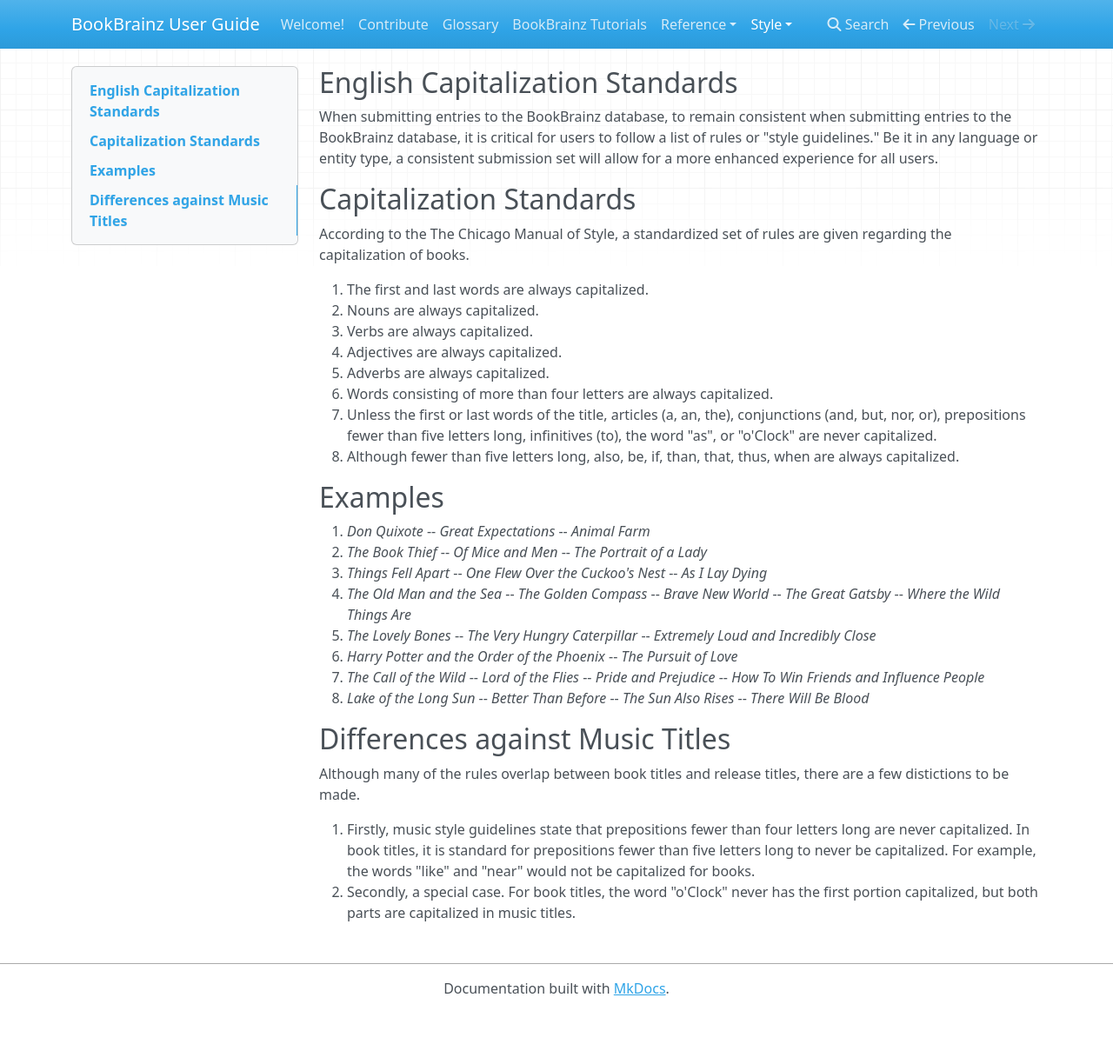
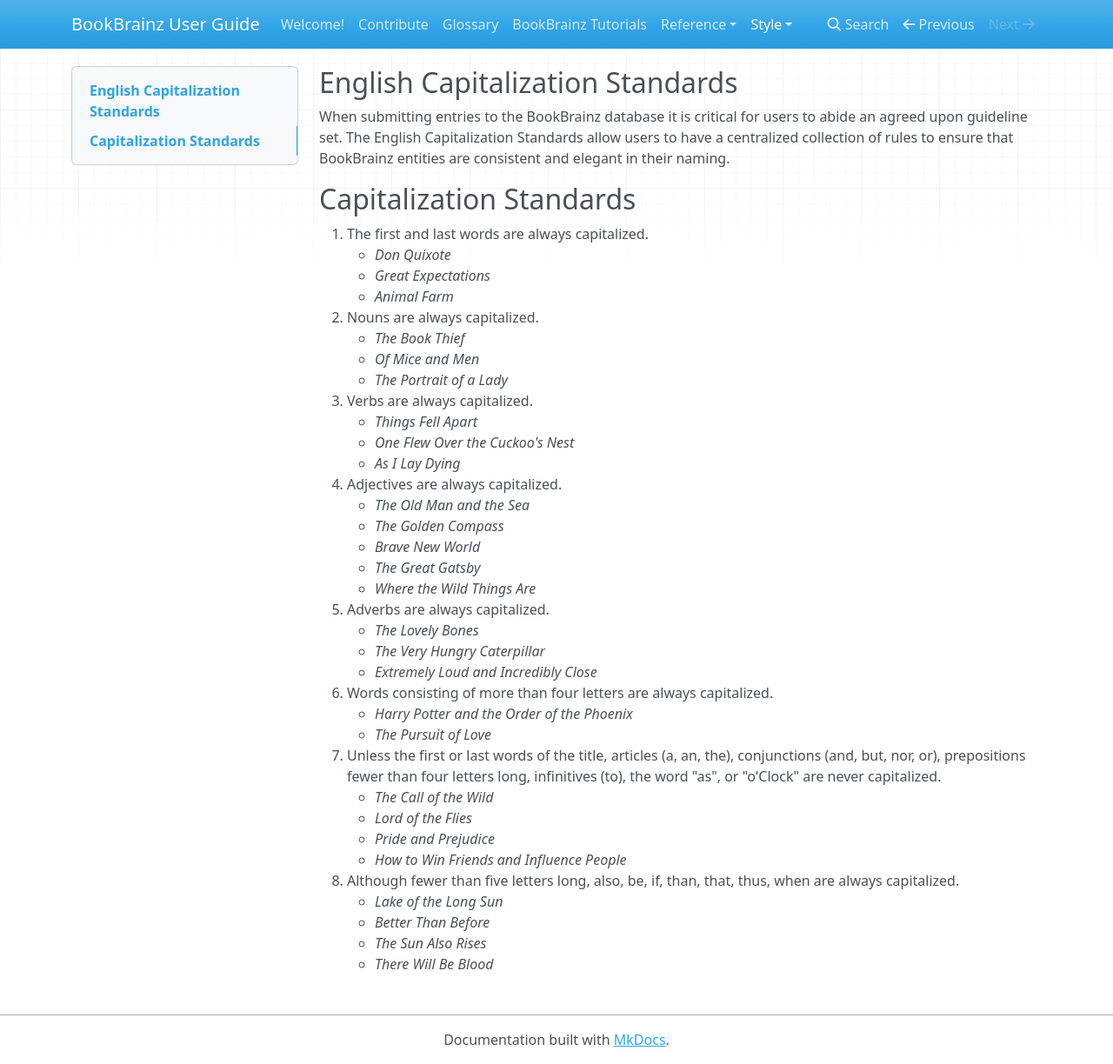
Before and after one commit to metabrainz/bookbrainz-user-guide, an MkDocs documentation site: the page built from docs/style/language_specific/capitalization-en.md, in a window 1280 px wide and 1224 px high. Shown: the whole window at 87% size. Built offline with MkDocs 1.6.1, drawn with Linux system fonts in a browser that asks for light colours; nearby versions of some CDN libraries.

Commit message:
BB-138: Revisions v1

```diff
--- a/docs/style/language_specific/capitalization-en.md
+++ b/docs/style/language_specific/capitalization-en.md
@@ -1,35 +1,43 @@
 English Capitalization Standards
 ---------------
 
-When submitting entries to the BookBrainz database, to remain consistent when submitting entries to the BookBrainz database, it is critical for users to follow a list of rules or "style guidelines." Be it in any language or entity type, a consistent submission set will allow for a more enhanced experience for all users.
+When submitting entries to the BookBrainz database it is critical for users to abide an agreed upon guideline set. The English Capitalization Standards allow users to have a centralized collection of rules to ensure that BookBrainz entities are consistent and elegant in their naming.
 
 Capitalization Standards
 ---------------
-According to the The Chicago Manual of Style, a standardized set of rules are given regarding the capitalization of books.
 
 1. The first and last words are always capitalized.
+	+ *Don Quixote*
+	+ *Great Expectations*
+	+ *Animal Farm*
 2. Nouns are always capitalized.
+	+ *The Book Thief*
+	+ *Of Mice and Men*
+	+ *The Portrait of a Lady*
 3. Verbs are always capitalized.
+	+ *Things Fell Apart*
+	+ *One Flew Over the Cuckoo's Nest*
+	+ *As I Lay Dying*
 4. Adjectives are always capitalized.
+	+ *The Old Man and the Sea*
+	+ *The Golden Compass*
+	+ *Brave New World*
+	+ *The Great Gatsby*
+	+ *Where the Wild Things Are*
 5. Adverbs are always capitalized.
+	+ *The Lovely Bones*
+	+ *The Very Hungry Caterpillar*
+	+ *Extremely Loud and Incredibly Close*
 6. Words consisting of more than four letters are always capitalized.
-7. Unless the first or last words of the title, articles (a, an, the), conjunctions (and, but, nor, or), prepositions fewer than five letters long, infinitives (to), the word "as", or "o'Clock" are never capitalized.
+	+ *Harry Potter and the Order of the Phoenix*
+	+ *The Pursuit of Love*
+7. Unless the first or last words of the title, articles (a, an, the), conjunctions (and, but, nor, or), prepositions fewer than four letters long, infinitives (to), the word "as", or "o'Clock" are never capitalized.
+	+ *The Call of the Wild*
+	+ *Lord of the Flies*
+	+ *Pride and Prejudice*
+	+ *How to Win Friends and Influence People*
 8. Although fewer than five letters long, also, be, if, than, that, thus, when are always capitalized.
-
-Examples
----------------
-1. *Don Quixote* -- *Great Expectations* -- *Animal Farm*
-2. *The Book Thief* -- *Of Mice and Men* -- *The Portrait of a Lady*
-3. *Things Fell Apart* -- *One Flew Over the Cuckoo's Nest* -- *As I Lay Dying*
-4. *The Old Man and the Sea* -- *The Golden Compass* -- *Brave New World* -- *The Great Gatsby* -- *Where the Wild Things Are*
-5. *The Lovely Bones* -- *The Very Hungry Caterpillar* -- *Extremely Loud and Incredibly Close*
-6. *Harry Potter and the Order of the Phoenix* -- *The Pursuit of Love*
-7. *The Call of the Wild* -- *Lord of the Flies* -- *Pride and Prejudice* -- *How To Win Friends and Influence People*
-8. *Lake of the Long Sun* -- *Better Than Before* -- *The Sun Also Rises* -- *There Will Be Blood*
-
-Differences against Music Titles
----------------
-Although many of the rules overlap between book titles and release titles, there are a few distictions to be made.
-
-1. Firstly, music style guidelines state that prepositions fewer than four letters long are never capitalized. In book titles, it is standard for prepositions fewer than five letters long to never be capitalized. For example, the words "like" and "near" would not be capitalized for books.
-2. Secondly, a special case. For book titles, the word "o'Clock" never has the first portion capitalized, but both parts are capitalized in music titles.
+	+ *Lake of the Long Sun*
+	+ *Better Than Before*
+	+ *The Sun Also Rises*
+	+ *There Will Be Blood*
```
